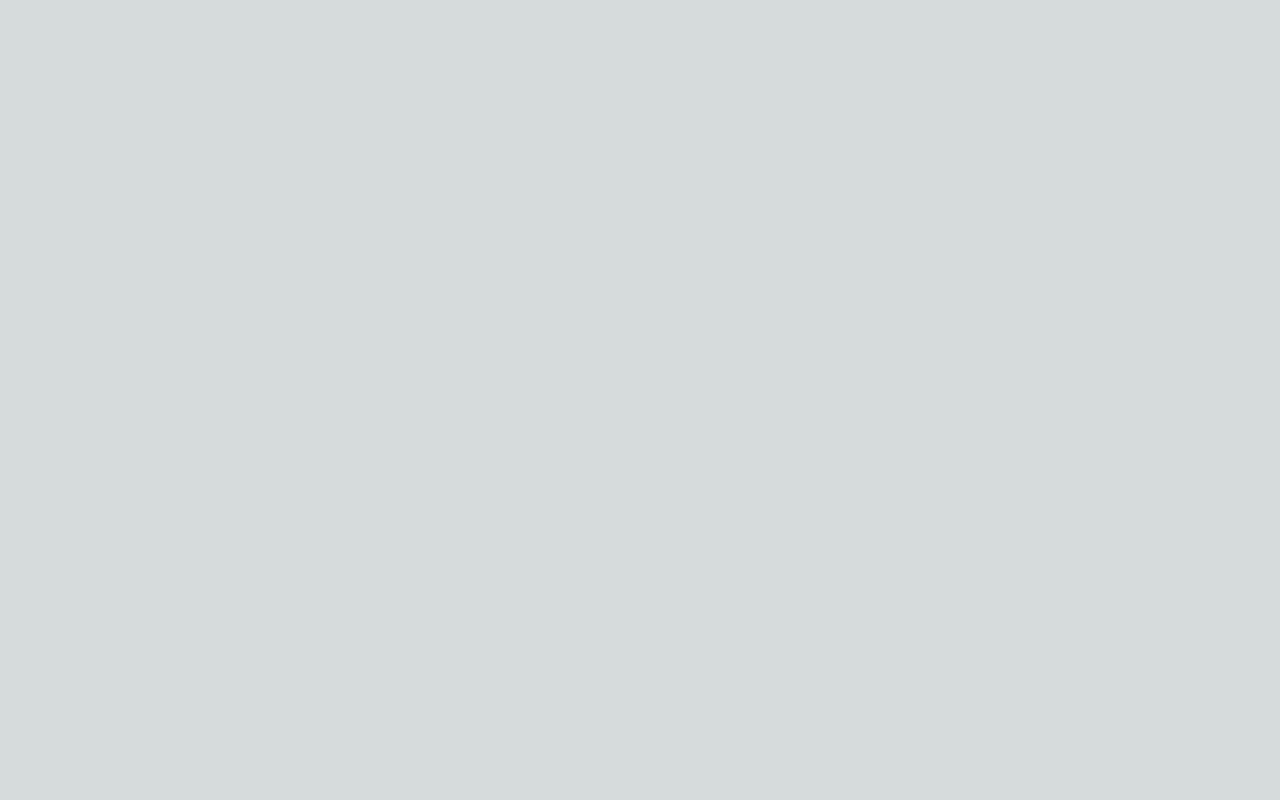
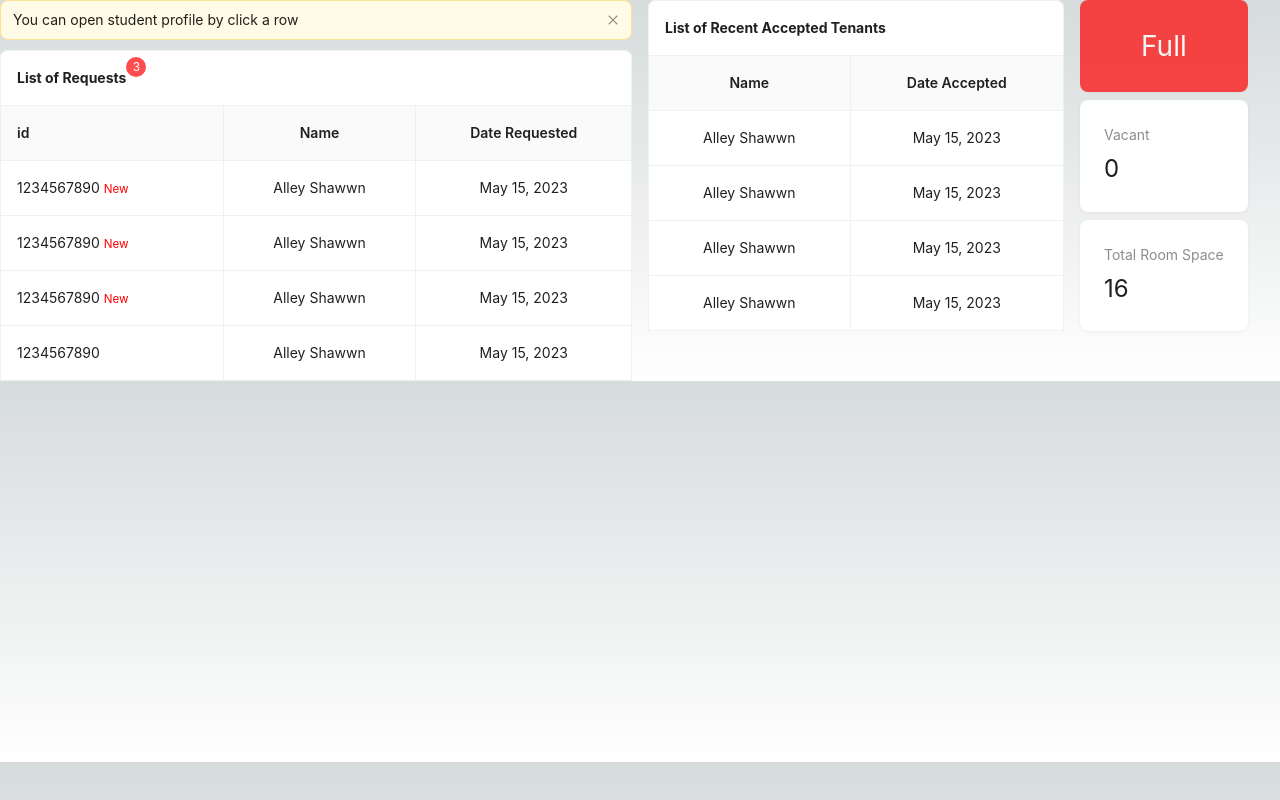
Before and after one commit to allicodev/boarding-house-management-and-student-monitoring, a Next.js app: page /components/landlord/home in a window 1280 px wide. Before the commit this address had no page. Built offline with nearby package versions, Linux system fonts and the light colour scheme.

Commit message:
added basic home page for landlord

```diff
--- a/pages/assets/utilities/mockData.json
+++ b/pages/assets/utilities/mockData.json
@@ -1,4 +1,5 @@
 {
+  "comment_1": "this is student part",
   "student-table": [
     {
       "_id": "1234567890",
@@ -121,5 +122,36 @@
         }
       ]
     }
+  ],
+  "comment_2": "end of  student part",
+  "incoming_request": [
+    {
+      "_id": "1234567890",
+      "requestor_name": "Alley Shawwn",
+      "date_requested": "May 15, 2023",
+      "profile_image": "https://picsum.photos/200",
+      "seen": false
+    },
+    {
+      "_id": "1234567890",
+      "requestor_name": "Alley Shawwn",
+      "date_requested": "May 15, 2023",
+      "profile_image": "https://picsum.photos/200",
+      "seen": false
+    },
+    {
+      "_id": "1234567890",
+      "requestor_name": "Alley Shawwn",
+      "date_requested": "May 15, 2023",
+      "profile_image": "https://picsum.photos/200",
+      "seen": false
+    },
+    {
+      "_id": "1234567890",
+      "requestor_name": "Alley Shawwn",
+      "date_requested": "May 15, 2023",
+      "profile_image": "https://picsum.photos/200",
+      "seen": true
+    }
   ]
 }
--- /dev/null
+++ b/pages/components/landlord/home/component/recent_table.js
@@ -0,0 +1,25 @@
+import { Table, Typography } from "antd";
+import React from "react";
+
+const RecentTable = ({ sourceData }) => {
+  const columns = [
+    { title: "Name", align: "center", dataIndex: "requestor_name" },
+    { title: "Date Accepted", align: "center", dataIndex: "date_requested" },
+  ];
+  return (
+    <Table
+      title={() => (
+        <Typography.Text style={{ fontWeight: "bold" }}>
+          List of Recent Accepted Tenants
+        </Typography.Text>
+      )}
+      dataSource={sourceData}
+      pagination={false}
+      columns={columns}
+      rowKey={(_) => _._id}
+      bordered
+    />
+  );
+};
+
+export default RecentTable;
--- /dev/null
+++ b/pages/components/landlord/home/component/request_table.js
@@ -0,0 +1,67 @@
+import React, { useState } from "react";
+import { Alert, Badge, Table, Typography } from "antd";
+import StudentProfile from "./student_profile";
+
+const RequestTable = ({ sourceData }) => {
+  const [openStudentProfile, setOpenStudentProfile] = useState({
+    open: false,
+    data: null,
+  });
+  const columns = [
+    {
+      title: "id",
+      render: (_, row) => (
+        <>
+          {row._id}{" "}
+          {!row?.seen ? (
+            <small style={{ color: "#ff0000" }} italic>
+              New
+            </small>
+          ) : null}
+        </>
+      ),
+    },
+    { title: "Name", align: "center", dataIndex: "requestor_name" },
+    { title: "Date Requested", align: "center", dataIndex: "date_requested" },
+  ];
+  return (
+    <>
+      <Alert
+        message="You can open student profile by click a row"
+        type="warning"
+        style={{ marginBottom: 10 }}
+        closable
+      />
+      <Table
+        title={() => (
+          <Badge
+            count={sourceData?.filter((e) => !e.seen).length}
+            offset={[10, 0]}
+            showZero={false}
+          >
+            <Typography.Text style={{ fontWeight: "bold" }}>
+              List of Requests
+            </Typography.Text>
+          </Badge>
+        )}
+        dataSource={sourceData}
+        pagination={false}
+        columns={columns}
+        rowKey={(_) => _._id}
+        style={{ cursor: "pointer" }}
+        bordered
+        onRow={(row) => {
+          return {
+            onClick: () => setOpenStudentProfile({ open: true, data: row }), // click row
+          };
+        }}
+      />
+      <StudentProfile
+        open={openStudentProfile.open}
+        close={() => setOpenStudentProfile({ open: false, data: null })}
+        data={openStudentProfile.data}
+      />
+    </>
+  );
+};
+export default RequestTable;
--- /dev/null
+++ b/pages/components/landlord/home/component/student_profile.js
@@ -0,0 +1,52 @@
+import React from "react";
+import { Modal, Card, Avatar, message, Typography } from "antd";
+import { CheckOutlined, CloseOutlined } from "@ant-design/icons";
+
+const StudentProfile = ({ open, close, data }) => {
+  return (
+    <Modal
+      open={open}
+      onCancel={close}
+      closable={false}
+      footer={null}
+      style={{ padding: 0 }}
+      centered
+    >
+      <Card
+        cover={<img alt="example" src={data?.profile_image} />}
+        actions={[
+          <CheckOutlined
+            key="confirm"
+            style={{ color: "#87d068" }}
+            onClick={() => {
+              close();
+              message.success("accepted");
+            }}
+          />,
+          <CloseOutlined
+            key="declined"
+            style={{ color: "#ff0000" }}
+            onClick={() => {
+              close();
+              message.error("declined");
+            }}
+          />,
+        ]}
+      >
+        <Card.Meta
+          // avatar={<Avatar src={data?.profile_image} />}
+          title={data?.requestor_name}
+          description={
+            <Typography.Paragraph type="secondary">
+              Requeston on {data?.date_requested}
+              <br />
+              (id: {data?._id})
+            </Typography.Paragraph>
+          }
+        />
+      </Card>
+    </Modal>
+  );
+};
+
+export default StudentProfile;
--- /dev/null
+++ b/pages/components/landlord/home/index.js
@@ -0,0 +1,43 @@
+import React from "react";
+import { Card, Col, Row, Space, Statistic } from "antd";
+import { mockData } from "../../../assets/utilities";
+import RequestTable from "./component/request_table";
+import RecentTable from "./component/recent_table";
+
+const Home = () => {
+  const status = "full";
+  return (
+    <Row gutter={[16, 16]}>
+      <Col span={12}>
+        <RequestTable sourceData={mockData["incoming_request"]} />
+      </Col>
+      <Col span={8}>
+        <RecentTable sourceData={mockData["incoming_request"]} />
+      </Col>
+      <Col span={4}>
+        <Space direction="vertical">
+          <Card
+            bordered={false}
+            style={{
+              backgroundColor: status == "full" ? "#ff0000" : "#87d068",
+              textAlign: "center",
+              color: "#ffffff",
+              fontSize: "2em",
+              opacity: 0.7,
+            }}
+          >
+            {status == "full" ? "Full" : "Available"}
+          </Card>
+          <Card bordered={false}>
+            <Statistic title="Vacant" value={0} />
+          </Card>
+          <Card bordered={false}>
+            <Statistic title="Total Room Space" value={16} />
+          </Card>
+        </Space>
+      </Col>
+    </Row>
+  );
+};
+
+export default Home;
```
Also changed, not shown: pages/components/student/requests/component/requestHistory.js (+17 -5 lines), pages/layout/index.js (+14 -16 lines), pages/user/home-landlord.js (+9 -4 lines).
